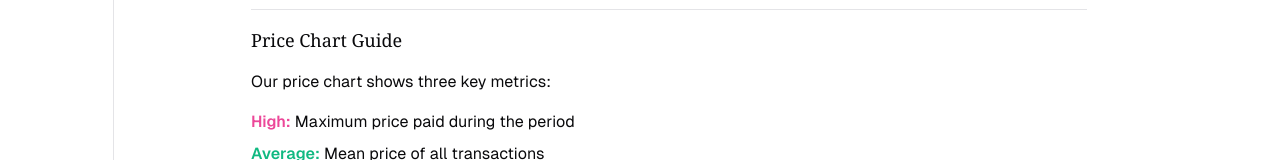
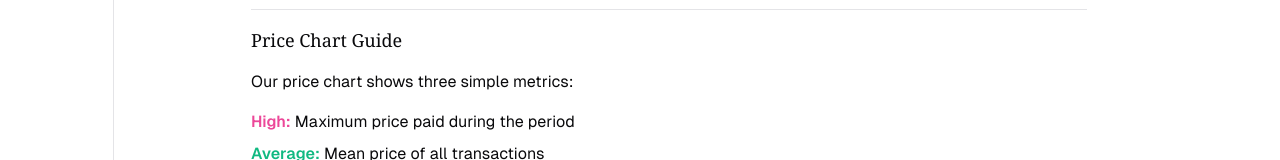
Before and after one commit to darzyx/gpu-auction-house, a Next.js app: page /learn in a window 1280 px wide. Both pictures are taken after a click on the tab "Pricing". Shown: the part 492-652 px from the top of the page. Built offline with nearby package versions, Linux system fonts and the light colour scheme.

Commit message:
Adjust copy

```diff
--- a/src/app/learn/page.tsx
+++ b/src/app/learn/page.tsx
@@ -224,7 +224,7 @@ export default function Page() {
                             <h3 className="text-lg font-georgia">
                                 Price Chart Guide
                             </h3>
-                            <p>Our price chart shows three key metrics:</p>
+                            <p>Our price chart shows three simple metrics:</p>
                             <ul className="space-y-2">
                                 <li>
                                     <span className="text-pink-500 font-semibold">
```
